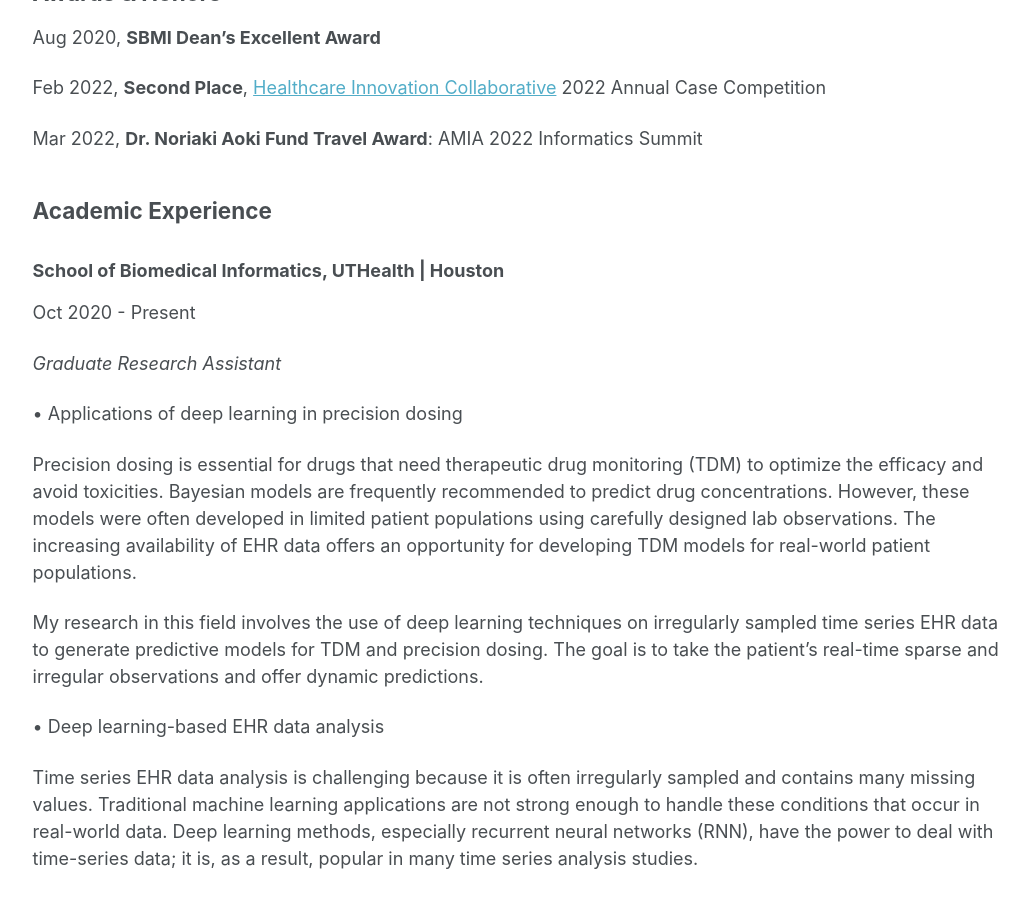
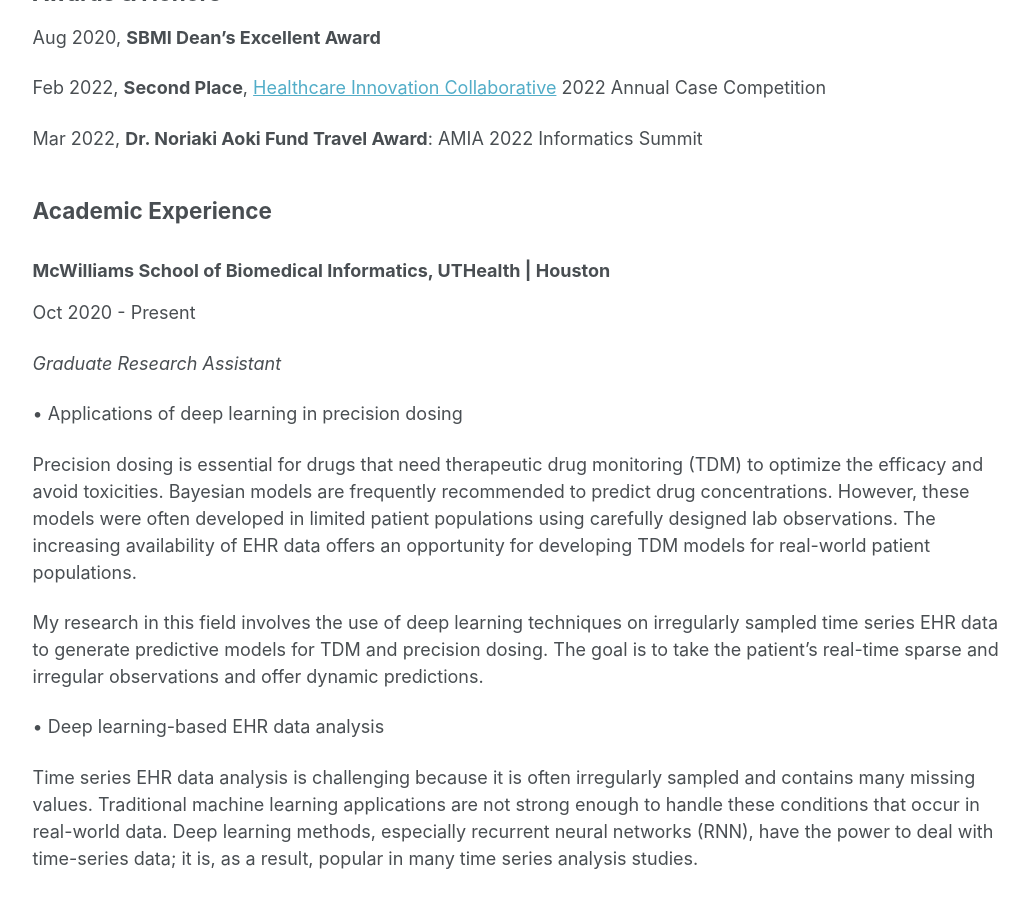
Before and after one commit to BingyuMao/BingyuMao.github.io, a Jekyll site: the page built from _pages/cv.md, in a window 1280 px wide and 900 px high, scrolled down 743 px. Shown: the whole window, without its empty margins (249-1278 px from the left). Built offline with Jekyll 4.4.1, drawn with Linux system fonts in a browser that asks for light colours.

Commit message:
Update cv.md

```diff
--- a/_pages/cv.md
+++ b/_pages/cv.md
@@ -44,7 +44,7 @@ Mar 2022, **Dr. Noriaki Aoki Fund Travel Award**: AMIA 2022 Informatics Summit
 
 ## Academic Experience
 
-### School of Biomedical Informatics, UTHealth | Houston
+### McWilliams School of Biomedical Informatics, UTHealth | Houston
 
 Oct 2020 - Present
 
```
